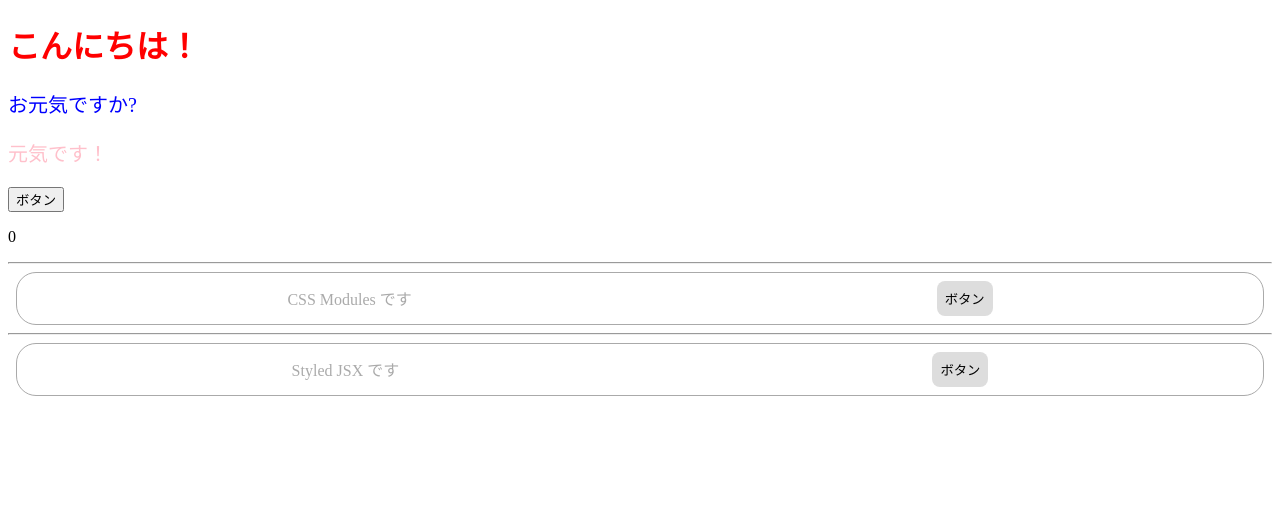
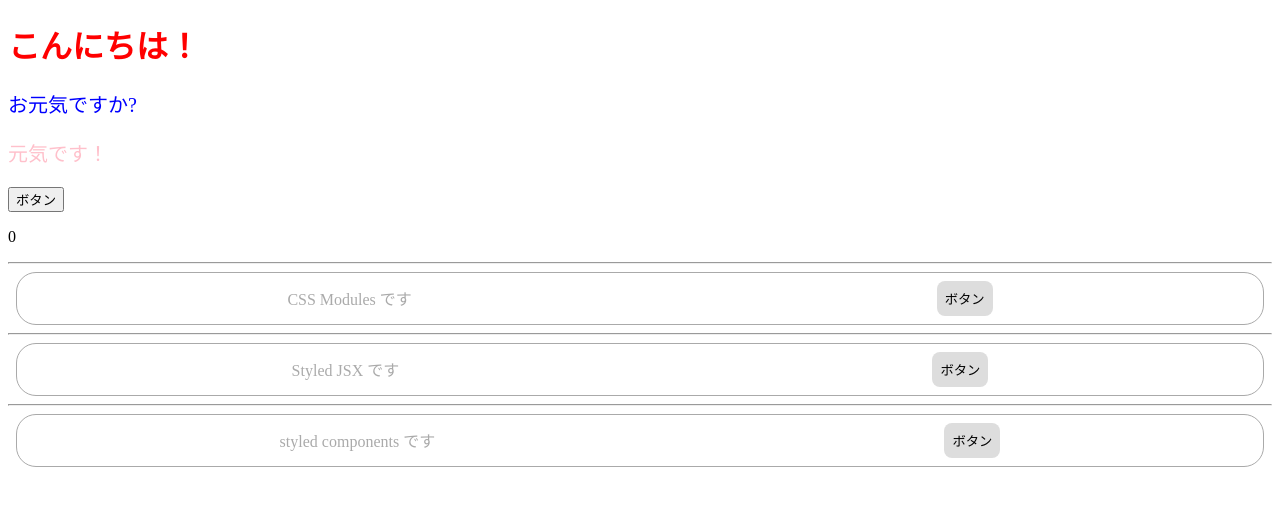
Before and after one commit to hiiragi0o/my-app, a React (Create React App) app: page / in a window 1280 px wide. Shown: the top 506 px of the page. Built offline with nearby package versions, Linux system fonts and the light colour scheme.

Commit message:
"styled-components"インストール、 styled-components の使用

```diff
--- a/package.json
+++ b/package.json
@@ -11,6 +11,7 @@
     "react": "^19.1.1",
     "react-dom": "^19.1.1",
     "react-scripts": "5.0.1",
+    "styled-components": "^6.1.19",
     "styled-jsx": "^5.1.7",
     "web-vitals": "^2.1.4"
   },
--- a/src/App.jsx
+++ b/src/App.jsx
@@ -2,6 +2,7 @@
 import { ColoredMessage } from "./components/ColoredMessage";
 import { CssModules } from "./components/CssModules";
 import { StyledJsx } from "./components/StyledJsx";
+import { StyledComponents } from "./components/StyledComponents";
 
 export const App = () => {
 
@@ -30,6 +31,9 @@
             <hr></hr>
 
             <StyledJsx />{/* コンポーネントを表示 */}
+            <hr></hr>
+
+            <StyledComponents />{/* コンポーネントを表示 */}
 
         </>
     );
--- /dev/null
+++ b/src/components/StyledComponents.jsx
@@ -0,0 +1,39 @@
+// よく使う
+import styled from "styled-components";
+
+export const StyledComponents = () => {
+    return (
+        <SContainer>
+            <STitle>styled components です</STitle>
+            <SButton>ボタン</SButton>
+        </SContainer>
+    );
+};
+
+const SContainer = styled.div`
+    border: solid 1px #aaa;
+    border-radius: 20px;
+    padding: 8px;
+    margin: 8px;
+    display: flex;
+    justify-content: space-around;
+    align-items: center;
+`;
+
+const STitle = styled.p`
+    margin: 0;
+    color: #aaa;
+`;
+
+const SButton = styled.button`
+    background-color: #ddd;
+    border: none;
+    padding: 8px;
+    border-radius: 8px;
+
+    &:hover {
+        background-color: #aaa;
+        color: #fff;
+        cursor: pointer;
+    }
+`;
--- a/src/components/StyledJsx.jsx
+++ b/src/components/StyledJsx.jsx
@@ -1,3 +1,4 @@
+// 使用頻度は少ない
 export const StyledJsx = () => {
     return (
         <>
```
Also changed, not shown: 1 other file (tests, documents, lock files or other folders).
